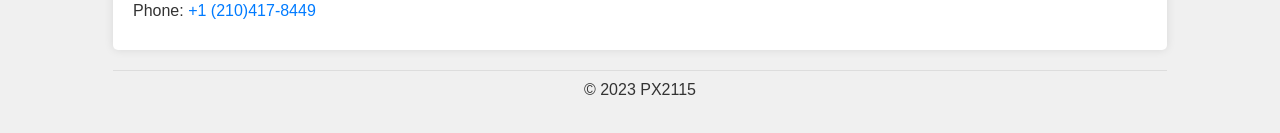
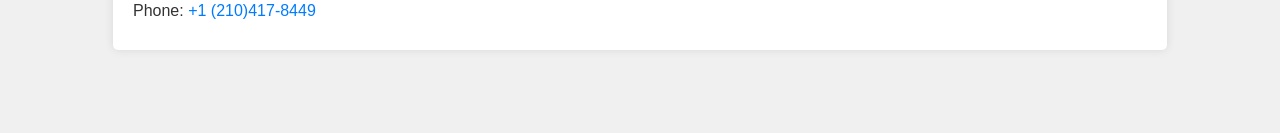
Before and after one commit to c775/panda, a plain HTML site: page Contact.html in a window 1280 px wide. Shown: the part 371-504 px from the top of the page. Drawn offline with Linux system fonts and the light colour scheme.

Commit message:
Add files via upload

```diff
--- a/Contact.html
+++ b/Contact.html
@@ -169,9 +169,9 @@ footer {
         </ul>
     </section>
 
-    <footer>
-      <p>&copy; 2023 PX2115</p>
-    </footer>
+    <!--<footer>
+      End of navigation menu items  <p>&copy; 2023 PX2115</p>
+    </footer>-->
 	</div>
 
     <div class="overlay"></div>
```
